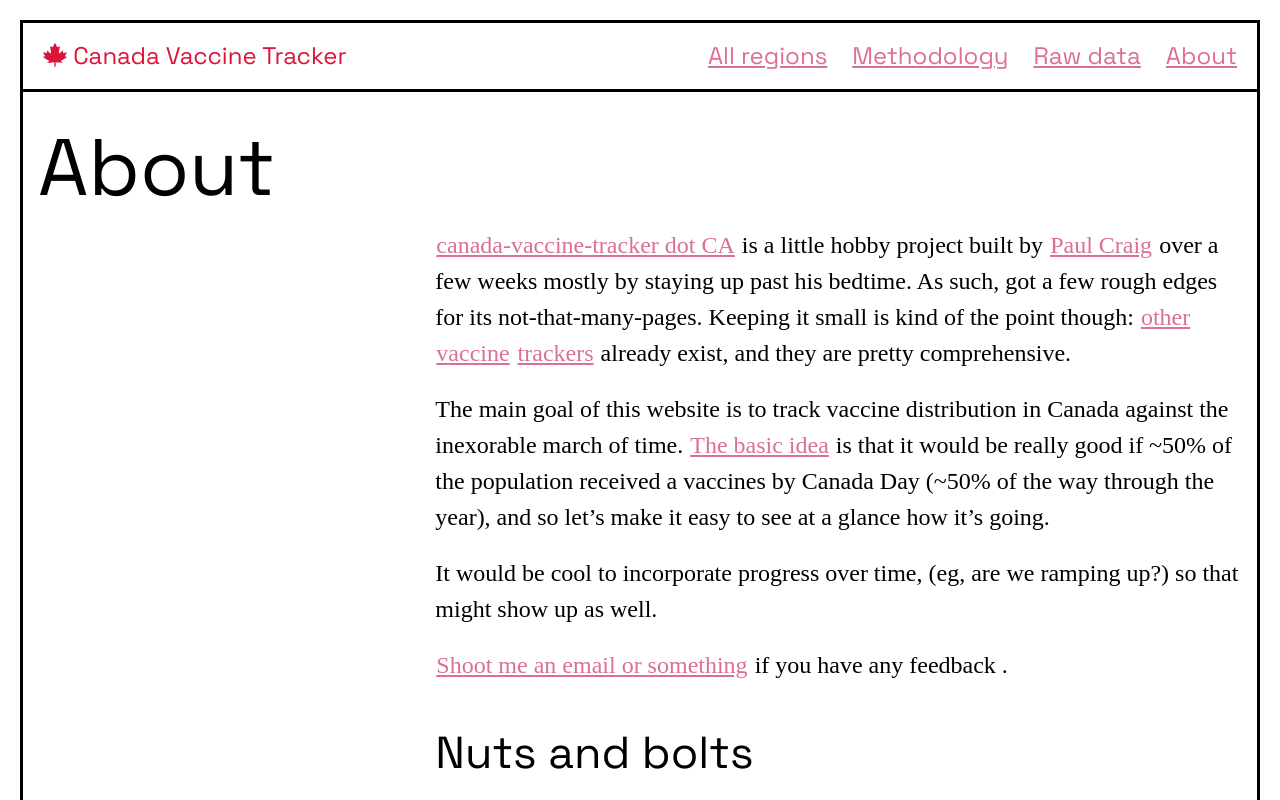
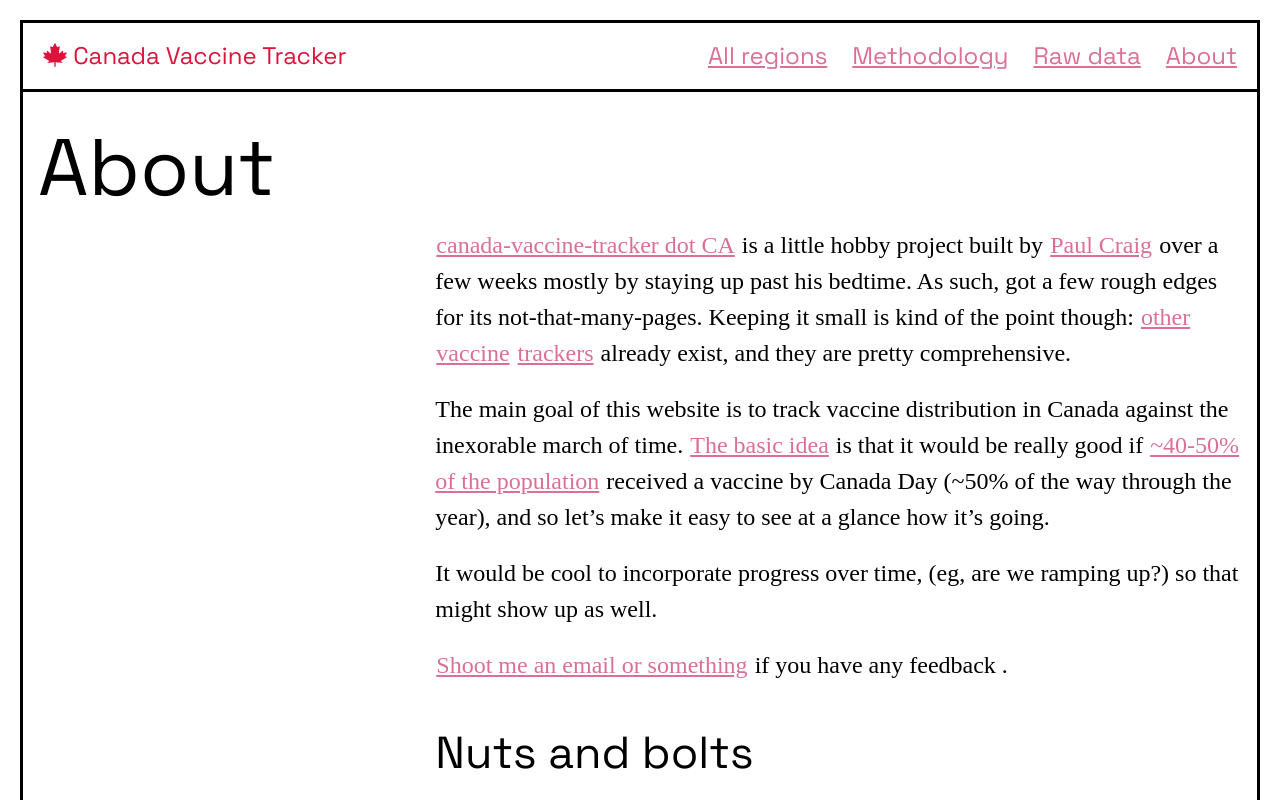
Before and after one commit to pcraig3/vacs, a Next.js app: page /about in a window 1280 px wide. Shown: the top 800 px of the page. Built offline with nearby package versions, Linux system fonts and the light colour scheme; a web font is replaced by a local one.

Commit message:
38% → 40%
Let's just use round numbers here

```diff
--- a/pages/about.js
+++ b/pages/about.js
@@ -34,9 +34,12 @@ export default function About() {
           <Link href="/methodology">
             <a>The basic idea</a>
           </Link>{' '}
-          is that it would be really good if ~50% of the population received a vaccines by Canada
-          Day (~50% of the way through the year), and so let’s make it easy to see at a glance how
-          it’s going.
+          is that it would be really good if{' '}
+          <Link href="https://www.ctvnews.ca/health/coronavirus/14-5m-canadians-to-be-immunized-by-june-updated-vaccination-timeline-shows-1.5314048">
+            <a target="blank">~40-50% of the population</a>
+          </Link>{' '}
+          received a vaccine by Canada Day (~50% of the way through the year), and so let’s make it
+          easy to see at a glance how it’s going.
         </p>
         <p>
           It would be cool to incorporate progress over time, (eg, are we ramping up?) so that might
--- a/pages/index.js
+++ b/pages/index.js
@@ -55,7 +55,7 @@ class Home extends React.Component {
                   <a>
                     {this.state.maxDomain === 100
                       ? '~70% vaccinated by Labour Day'
-                      : '~38-50% vaccinated by Canada Day'}
+                      : '~40-50% vaccinated by Canada Day'}
                   </a>
                 </Link>
                 .)
--- a/pages/regions/[abbr].js
+++ b/pages/regions/[abbr].js
@@ -52,7 +52,7 @@ class Region extends React.Component {
                   <a>
                     {this.state.maxDomain === 100
                       ? '~70% vaccinated by Labour Day'
-                      : '~38-50% vaccinated by Canada Day'}
+                      : '~40-50% vaccinated by Canada Day'}
                   </a>
                 </Link>
                 .)
```
